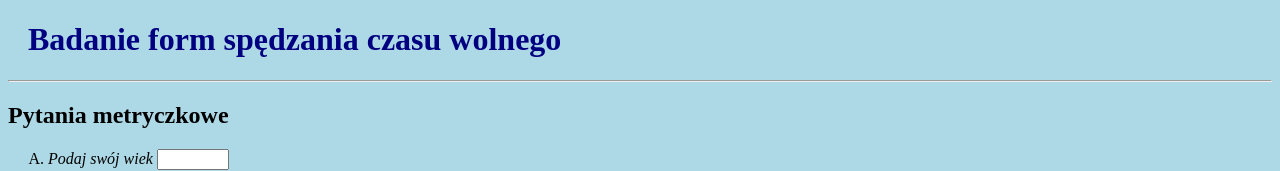
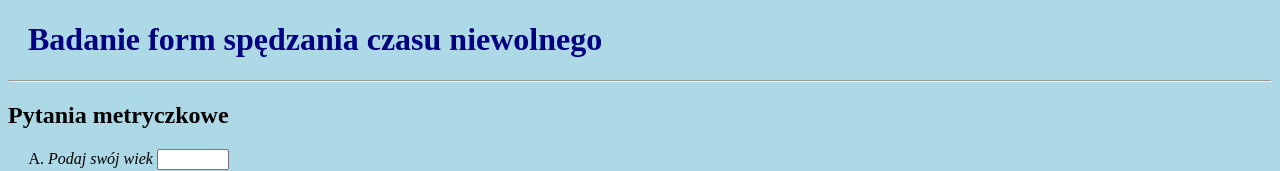
Before and after one commit to noitanigami72/noitanigami72.github.io, a plain HTML site: page index.html in a window 1280 px wide. Shown: the top 171 px of the page. Drawn offline with Linux system fonts and the light colour scheme.

Commit message:
drobna zmiana tekstu

```diff
--- a/index.html
+++ b/index.html
@@ -7,7 +7,7 @@
 <body>
 
     <div class="header">
-        <h1>Badanie form spędzania czasu wolnego</h1>
+        <h1>Badanie form spędzania czasu niewolnego</h1>
       </div>
       <hr>  <!-- separator opcjonalny, potem można to ładnej "ubrać" CSS -->
       <div class="container">
```
